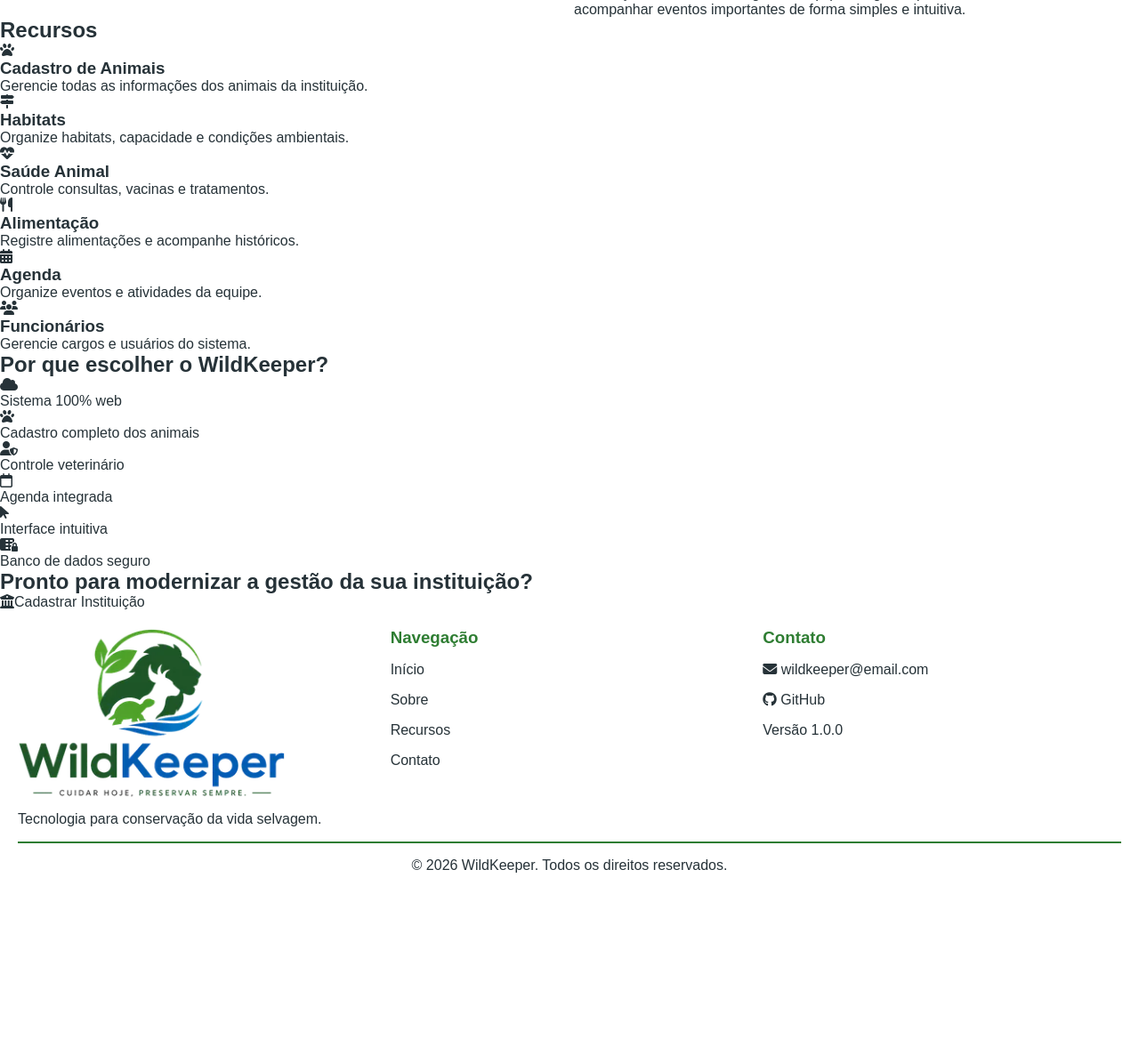
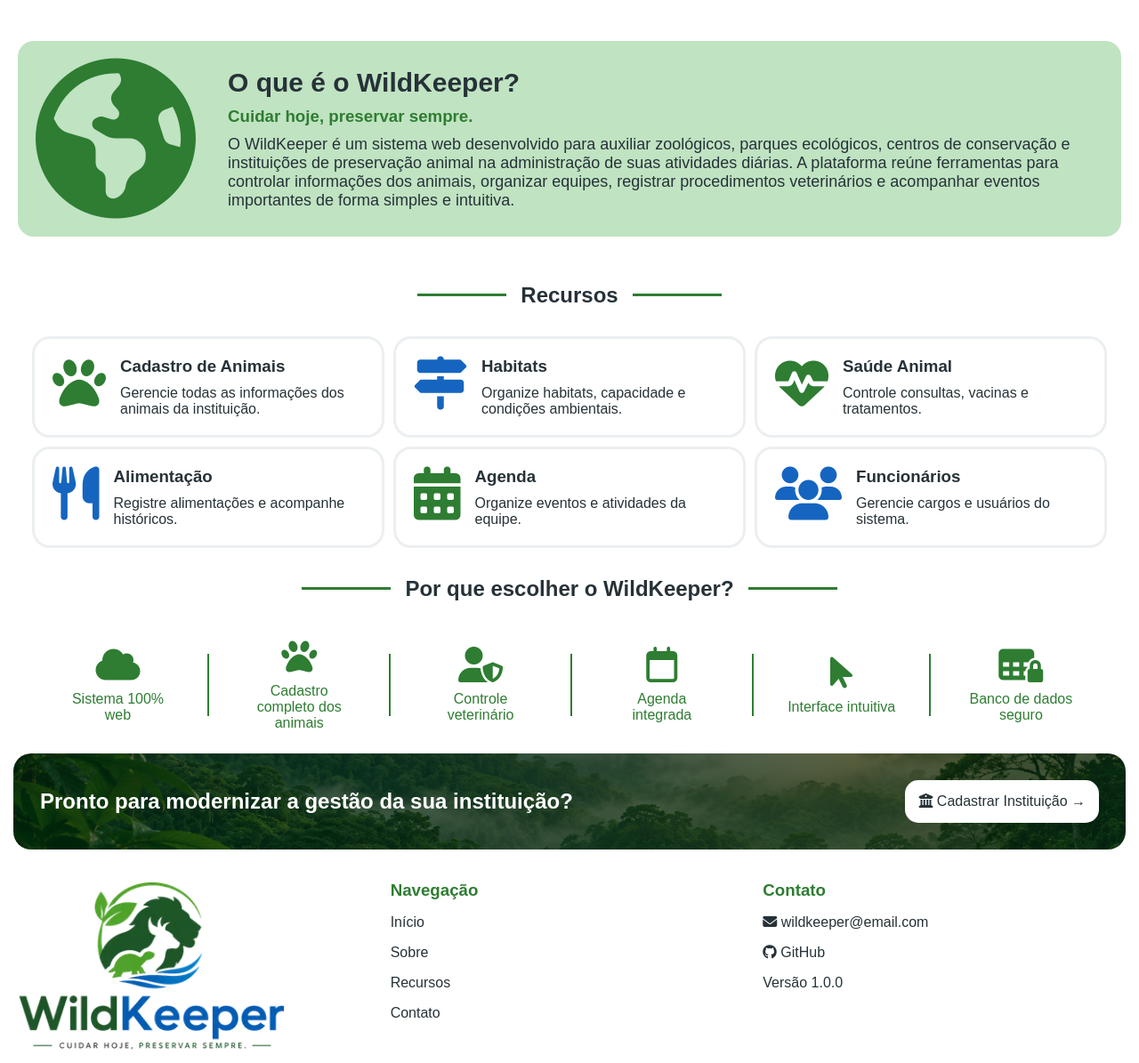
Before and after one commit to giimendonca/TCC_WILDKEEPER, a PHP site: page /src/index.php in a window 1280 px wide. Shown: the part 950-2145 px from the top of the page at 89% size. Before the commit the page ends 1931 px from the top, so only its background shows below. Run offline with PHP 8.4, Linux system fonts and the light colour scheme.

Commit message:
feat: adicionar estilos ao cabeçalho e aprimorar a seção de heróis com layout flexível e novos elementos

```diff
--- a/assets/css/global.css
+++ b/assets/css/global.css
@@ -8,6 +8,12 @@ header {
   gap: 30px;
   background-color: var(--branco);
   border-bottom: 1px solid var(--cinza);
+}
+
+.logo-text{
+  font-size: 30px;
+  font-weight: 700;
+  color: var(--verde-principal);
 }
 
 header .logos a,
--- a/assets/css/landing.css
+++ b/assets/css/landing.css
@@ -1,12 +1,19 @@
 /* HERO */
 .hero {
-  display: grid;
+  display: flex;
   padding: 36px;
-  grid-template-columns: repeat(2, 1fr);
+  justify-content: space-between;
+}
+
+.hero img {
+  width: 48%;
+  max-width: 750px;
+  object-fit: cover;
 }
 
 .hero-content {
   display: flex;
+  max-width: 650px;
   flex-direction: column;
   gap: 16px;
 }
@@ -24,6 +31,16 @@
 .hero-actions {
   display: flex;
   gap: 16px;
+}
+
+.hero-content h1 {
+  max-width: 600px;
+  font-size: clamp(2.5rem,);
+}
+
+.hero-content p {
+  max-width: 600px;
+  font-size: 20px;
 }
 
 .verde {
@@ -51,29 +68,173 @@
 
 /* SOBRE */
 #sobre {
-  display: grid;
-  grid-template-columns: repeat(2, 1fr);
+  display: flex;
   padding: 36px;
   gap: 36px;
 }
 
 #sobre img {
+  max-width: 700px;
   border-radius: 20px;
+  width: 48%;
+  max-width: 750px;
+  object-fit: cover;
 }
 
 .sobre-container {
   display: flex;
   flex-direction: column;
+  max-width: 900px;
   gap: 16px;
+}
+
+.sobre-container .line {
+  width: 50px;
+  height: 3px;
+}
+
+.sobre-container h2 {
+  font-size: 60px;
+}
+
+.sobre-container p {
+  max-width: 800px;
+  font-size: 20px;
 }
 
 /* O QUE É */
 #wildkeeper {
-  display: grid;
-  grid-template-columns: repeat(2, 1fr);
+  display: flex;
+  align-items: center;
+  gap: 36px;
+  padding: 20px;
+  margin: 20px;
+  background-color: #81c7847e;
+  border-radius: 18px;
+}
+
+#wildkeeper i {
+  color: var(--verde-principal);
+  text-align: center;
+  font-size: 180px;
+}
+
+.container {
+  display: flex;
+  flex-direction: column;
   gap: 10px;
 }
 
-#wildkeeper i {
-  width: 100%;
+.container h2 {
+  font-size: 30px;
 }
+
+.container h3 {
+  color: var(--verde-principal);
+}
+
+.container p {
+  font-size: 18px;
+}
+
+/* RECURSOS */
+#recursos {
+  padding: 0 36px;
+}
+
+.titulo {
+  display: flex;
+  align-items: center;
+  justify-content: center;
+  padding: 16px;
+}
+
+#recursos h2, #motivos h2 {
+  text-align: center;
+  padding: 16px;
+}
+
+.cards-container {
+  display: grid;
+  grid-template-columns: repeat(3, 1fr);
+  gap: 10px;
+}
+
+#recursos .card {
+  border: 3px solid var(--cinza);
+  border-radius: 20px;
+  padding: 20px;
+  gap: 16px;
+}
+
+#recursos .card i {
+  font-size: 60px;
+}
+
+#recursos .card .texto {
+  display: flex;
+  flex-direction: column;
+  gap: 10px;
+}
+
+#recursos .line,
+#motivos .titulo  .line {
+  width: 100px;
+  height: 3px;
+}
+
+/* MOTIVOS */
+.cards-linha {
+  display: flex;
+  padding: 0 60px;
+  align-items: center;
+  justify-content: space-between;
+}
+
+.cards-linha .card {
+  max-width: 145px;
+  flex-direction: column;
+  align-items: center;
+  text-align: center;
+  padding: 10px;
+  gap: 10px;
+}
+
+.cards-linha .card i{
+  font-size: 40px;
+}
+
+.cards-linha .line {
+  width: 2px;
+  height: 70px;
+}
+
+.card {
+  display: flex;
+}
+.line {
+  background-color: var(--verde-principal);
+  display: flex;
+}
+
+#cadastro {
+  display: flex;
+  justify-content: space-between;
+  align-items: center;
+  padding: 30px;
+  margin: 15px;
+  border-radius: 20px;
+  background-image: linear-gradient(rgba(0, 40, 15, 0.65), rgba(0, 40, 15, 0.65)), url(../img/floresta1.webp);
+  background-size: cover;
+  background-position: center;
+}
+
+#cadastro h2 {
+  color: var(--branco);
+}
+
+#cadastro a {
+  border-radius: 15px;
+  background-color: var(--branco);
+  padding: 15px;
+}
--- a/src/includes/header.php
+++ b/src/includes/header.php
@@ -1,8 +1,8 @@
 <header>
     <div class="logos">
         <a href="/TCC_WILDKEEPER/index.php">
-            <img src="/TCC_WILDKEEPER/assets/img/icon_wildkeeper.webp" alt="Logo do WildKeeper" class="icone">
-            <h1 class="sr-only">Wild<span class="color-blue">Keeper</span></h1>
+            <img src="/TCC_WILDKEEPER/assets/img/icon_wildkeeper.webp" alt="" class="icone">
+            <span class="logo-text">Wild<span class="color-blue">Keeper</span></span>
         </a>
 
     </div>
--- a/src/index.php
+++ b/src/index.php
@@ -34,6 +34,7 @@
         <section id="sobre">
             <img src="../assets/img/tucano.webp" alt="">
             <div class="sobre-container">
+                <span class="line"></span>
                 <h2>Gestão inteligente para instituições que cuidam da vida selvagem.</h2>
                 <p>O WildKeeper centraliza o gerenciamento de animais, habitats, equipes, consultas veterinárias, alimentações e eventos em uma única plataforma, oferecendo mais organização, segurança e eficiência para instituições de conservação.</p>
             </div>
@@ -47,72 +48,97 @@
             </div>
         </section>
         <section id="recursos">
+            <div class="titulo">
+                <span class="line"></span>
                 <h2>Recursos</h2>
+                <span class="line"></span>
+            </div>
             <div class="cards-container">
                 <article class="card">
-                    <i class="fa-solid fa-paw"></i>
+                    <i class="fa-solid fa-paw verde"></i>
+                    <div class="texto">
                         <h3>Cadastro de Animais</h3>
                         <p>Gerencie todas as informações dos animais da instituição.</p>
+                    </div>
                 </article>
                 <article class="card">
-                    <i class="fa-solid fa-signs-post"></i>
+                    <i class="fa-solid fa-signs-post azul"></i>
+                    <div class="texto">
                         <h3>Habitats</h3>
                         <p>Organize habitats, capacidade e condições ambientais.</p>
+                    </div>
                 </article>
                 <article class="card">
-                    <i class="fa-solid fa-heart-pulse"></i>
+                    <i class="fa-solid fa-heart-pulse verde"></i>
+                    <div class="texto">
                         <h3>Saúde Animal</h3>
                         <p>Controle consultas, vacinas e tratamentos.</p>
+                    </div>
                 </article>
                 <article class="card">
-                    <i class="fa-solid fa-utensils"></i>
+                    <i class="fa-solid fa-utensils azul"></i>
+                    <div class="texto">
                         <h3>Alimentação</h3>
                         <p>Registre alimentações e acompanhe históricos.</p>
+                    </div>
                 </article>
                 <article class="card">
-                    <i class="fa-solid fa-calendar-days"></i>
+                    <i class="fa-solid fa-calendar-days verde"></i>
+                    <div class="texto">
                         <h3>Agenda</h3>
                         <p>Organize eventos e atividades da equipe.</p>
+                    </div>
                 </article>
                 <article class="card">
-                    <i class="fa-solid fa-users"></i>
+                    <i class="fa-solid fa-users azul"></i>
+                    <div class="texto">
                         <h3>Funcionários</h3>
                         <p>Gerencie cargos e usuários do sistema.</p>
+                    </div>
                 </article>
             </div>
         </section>
-        <section>
+        <section id="motivos">
+            <div class="titulo">
+                <span class="line"></span>
                 <h2>Por que escolher o WildKeeper?</h2>
-            <div class="cards-container">
-                <div class="card">
+                <span class="line"></span>
+            </div>
+            <div class="cards-linha">
+                <article class="card verde">
                     <i class="fa-solid fa-cloud"></i>
                     <p>Sistema 100% web</p>
-                </div>
-                <div class="card">
+                </article>
+                <span class="line"></span>
+                <article class="card verde">
                     <i class="fa-solid fa-paw"></i>
                     <p>Cadastro completo dos animais</p>
-                </div>
-                <div class="card">
+                </article>
+                <span class="line"></span>
+                <article class="card verde">
                     <i class="fa-solid fa-user-shield"></i>
                     <p>Controle veterinário</p>
-                </div>
-                <div class="card">
+                </article>
+                <span class="line"></span>
+                <article class="card verde">
                     <i class="fa-regular fa-calendar"></i>
                     <p>Agenda integrada</p>
-                </div>
-                <div class="card">
+                </article>
+                <span class="line"></span>
+                <article class="card verde">
                     <i class="fa-solid fa-arrow-pointer"></i>
                     <p>Interface intuitiva</p>
-                </div>
-                <div class="card">
-                    <i class="fa-solid fa-table-cells-column-lock"></i>
+                </article>
+                <span class="line"></span>
+                <article class="card verde">
+                    <i class="fa-solid fa-table-cells-row-lock"></i>
                     <p>Banco de dados seguro</p>
-                </div>
+                </article>
             </div>
         </section>
-        <section>
+        <section id="cadastro">
             <h2>Pronto para modernizar a gestão da sua instituição?</h2>
-            <a href="../src/setup/instituicao.php"><i class="fa-solid fa-building-columns"></i>Cadastrar Instituição</a>
+            <a href="../src/setup/instituicao.php"><i class="fa-solid fa-building-columns"></i> Cadastrar Instituição →</a>
         </section>
     </main>
     <?php include "../src/includes/footer.php" ?>
```
Also changed, not shown: assets/img/floresta1.webp (added). Lines whose indentation alone changed are shown as unchanged.
